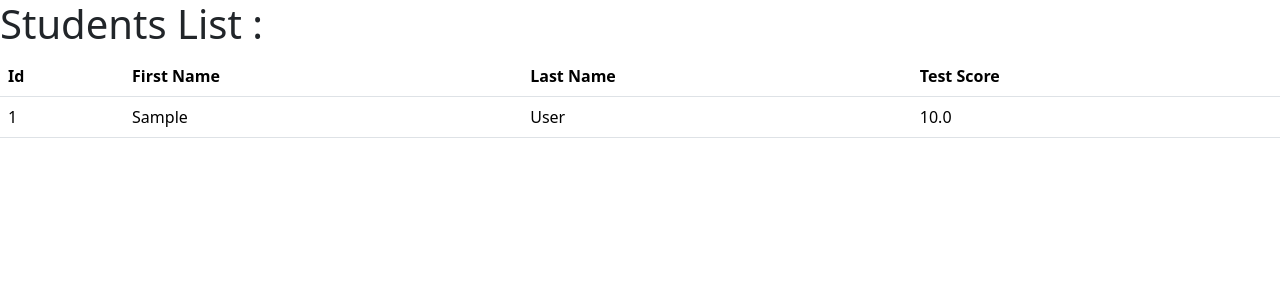
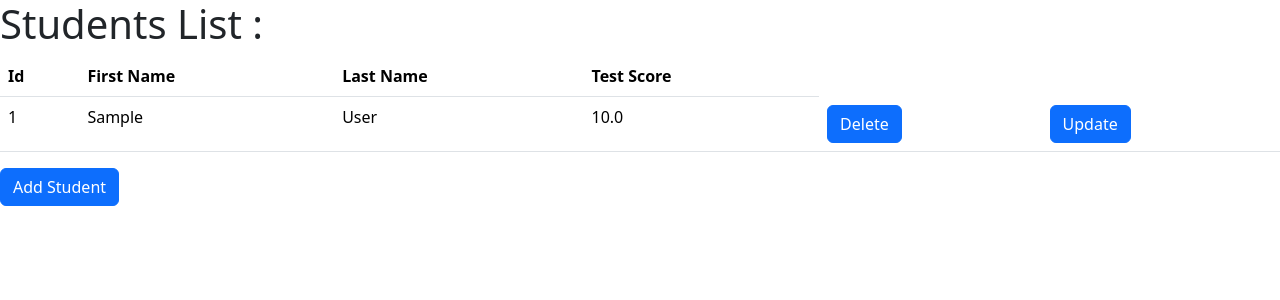
Before and after one commit to MASOOM-BIT/DjangoProjects, a Django app: page / in a window 1280 px wide. Shown: the top 300 px of the page. Run offline with Django 5.2, Linux system fonts and the light colour scheme; tables that the repository leaves empty hold one stand-in row (values such as "Sample post").

Commit message:
Add delete and update buttons for student entries in index.html

```diff
--- a/fbvCURD/fbvApp/templates/fbvApp/index.html
+++ b/fbvCURD/fbvApp/templates/fbvApp/index.html
@@ -24,11 +24,13 @@
             <td>{{student.firstName}}</td>
             <td>{{student.lastName}}</td>
             <td>{{student.testScore}}</td>
+            <td><a class="btn btn-primary" href="/delete/{{student.id}}">Delete</a></td>
+            <td><a class="btn btn-primary" href="/update/{{student.id}}">Update</a></td>
           </tr>
             {% endfor %}
         </tbody>
     </table>
-
+    <a class="btn btn-primary" href="/create">Add Student</a>
     <script src="https://cdn.jsdelivr.net/npm/bootstrap@5.3.5/dist/js/bootstrap.bundle.min.js" integrity="sha384-k6d4wzSIapyDyv1kpU366/PK5hCdSbCRGRCMv+eplOQJWyd1fbcAu9OCUj5zNLiq" crossorigin="anonymous"></script>
   </body>
 </html>
```
